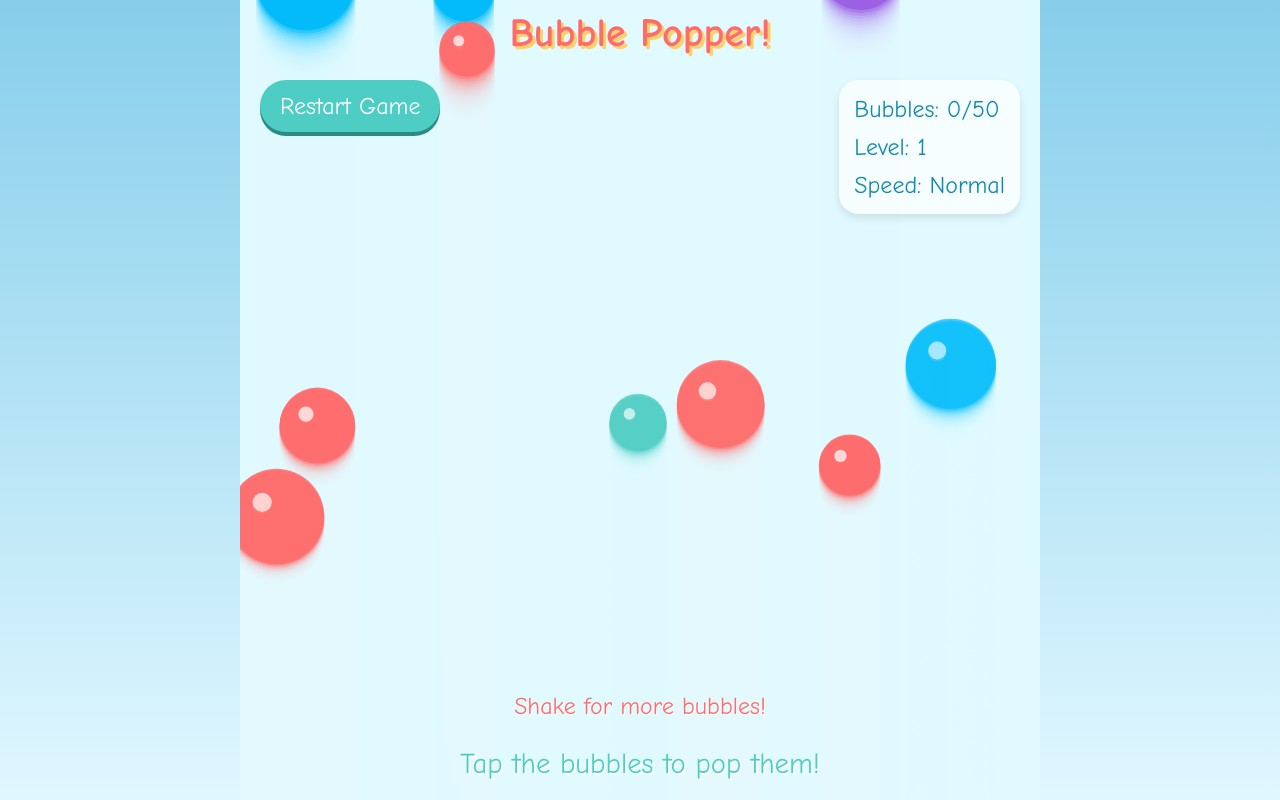
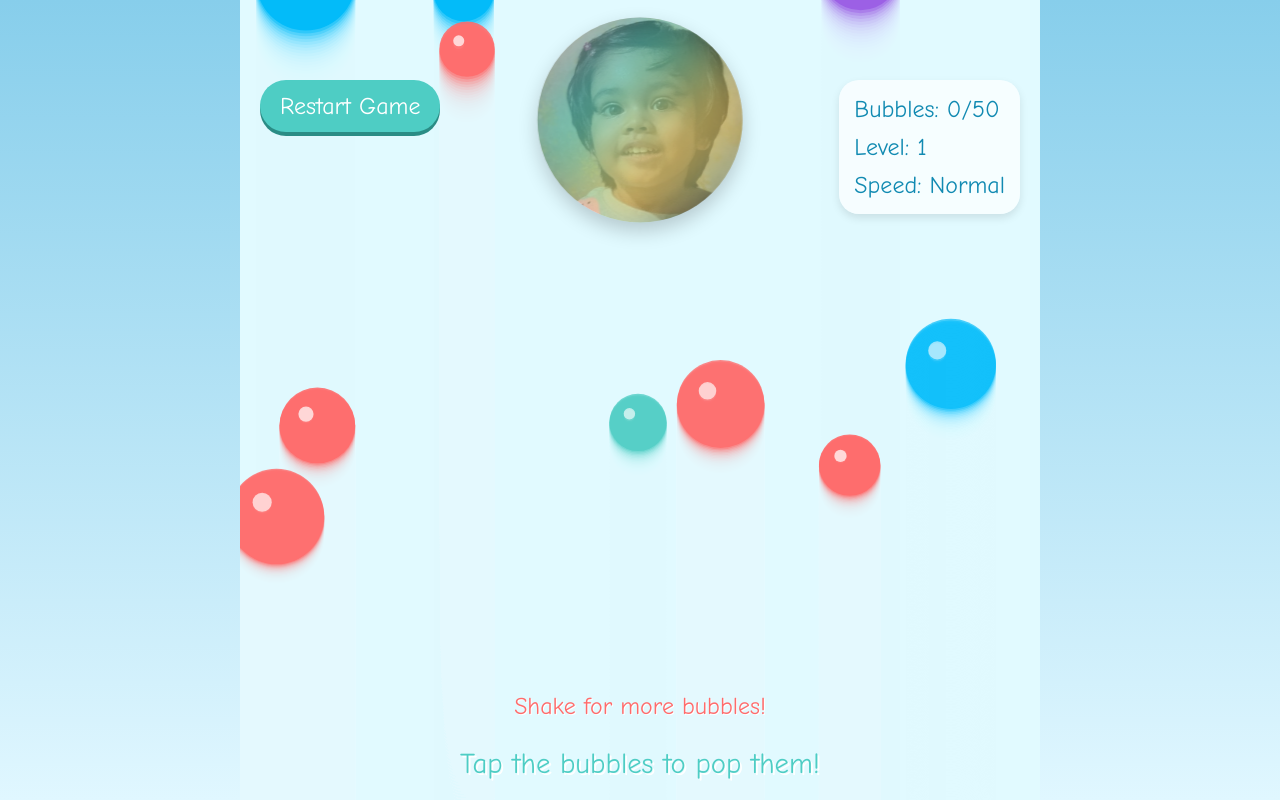
Before and after one commit to m4mohaiman/aarha-game, a website: page index.html in a window 1280 px wide. Drawn offline with Linux system fonts and the light colour scheme.

Commit message:
image add

```diff
--- a/index.html
+++ b/index.html
@@ -8,7 +8,11 @@
 </head>
 <body>
 <div class="container">
-    <h1 class="title">Bubble Popper!</h1>
+    <div class="title-container">
+        <div class="title-circle">
+<!--            <h1 class="title">Bubble Popper!</h1>-->
+        </div>
+    </div>
 
     <div class="controls">
         <button class="btn" id="restartBtn">Restart Game</button>
--- a/style.css
+++ b/style.css
@@ -36,22 +36,63 @@ body {
     z-index: 1;
 }
 
-.title {
+.title-container {
     position: absolute;
     top: 20px;
     left: 0;
     width: 100%;
-    text-align: center;
+    display: flex;
+    justify-content: center;
     z-index: 2;
-    color: #FF6B6B;
-    font-size: 2.5rem;
-    text-shadow: 3px 3px 0 #FFD166;
-    animation: bounce 2s infinite;
 }
 
-@keyframes bounce {
-    0%, 100% { transform: translateY(0); }
-    50% { transform: translateY(-10px); }
+.title-circle {
+    width: 200px;
+    height: 200px;
+    border-radius: 50%;
+    background: url("./assets/aarha.jpg");
+    background-position: center;
+    background-size: cover;
+    display: flex;
+    align-items: center;
+    justify-content: center;
+    box-shadow: 0 8px 20px rgba(0,0,0,0.2);
+    position: relative;
+    animation: rotate 10s linear infinite, pulse 2s ease-in-out infinite alternate;
+    overflow: hidden;
+}
+
+.title-circle::before {
+    content: '';
+    position: absolute;
+    top: -10px;
+    left: -10px;
+    right: -10px;
+    bottom: -10px;
+    background: linear-gradient(135deg, #FF6B6B, #4ECDC4, #FFD166, #118AB2);
+    border-radius: 50%;
+    z-index: -1;
+    filter: blur(20px);
+    opacity: 0.7;
+}
+
+.title {
+    color: white;
+    font-size: 2.2rem;
+    text-align: center;
+    text-shadow: 3px 3px 0 rgba(0,0,0,0.2);
+    padding: 0 10px;
+    z-index: 1;
+}
+
+@keyframes rotate {
+    0% { transform: rotate(0deg); }
+    100% { transform: rotate(360deg); }
+}
+
+@keyframes pulse {
+    0% { transform: scale(1); }
+    100% { transform: scale(1.05); }
 }
 
 .instructions {
@@ -93,10 +134,10 @@ body {
     color: #FF6B6B;
     font-size: 1.5rem;
     text-shadow: 1px 1px 0 white;
-    animation: pulse 2s infinite;
+    animation: pulse-text 2s infinite;
 }
 
-@keyframes pulse {
+@keyframes pulse-text {
     0%, 100% { opacity: 0.7; }
     50% { opacity: 1; }
 }
@@ -169,7 +210,15 @@ body {
 
 /* Responsive design */
 @media (max-width: 600px) {
-    .title { font-size: 2rem; }
+    .title-circle {
+        width: 150px;
+        height: 150px;
+    }
+
+    .title {
+        font-size: 1.7rem;
+    }
+
     .instructions { font-size: 1.5rem; }
     .game-info { font-size: 1.2rem; padding: 10px; }
     .shake-info { font-size: 1.2rem; }
```
